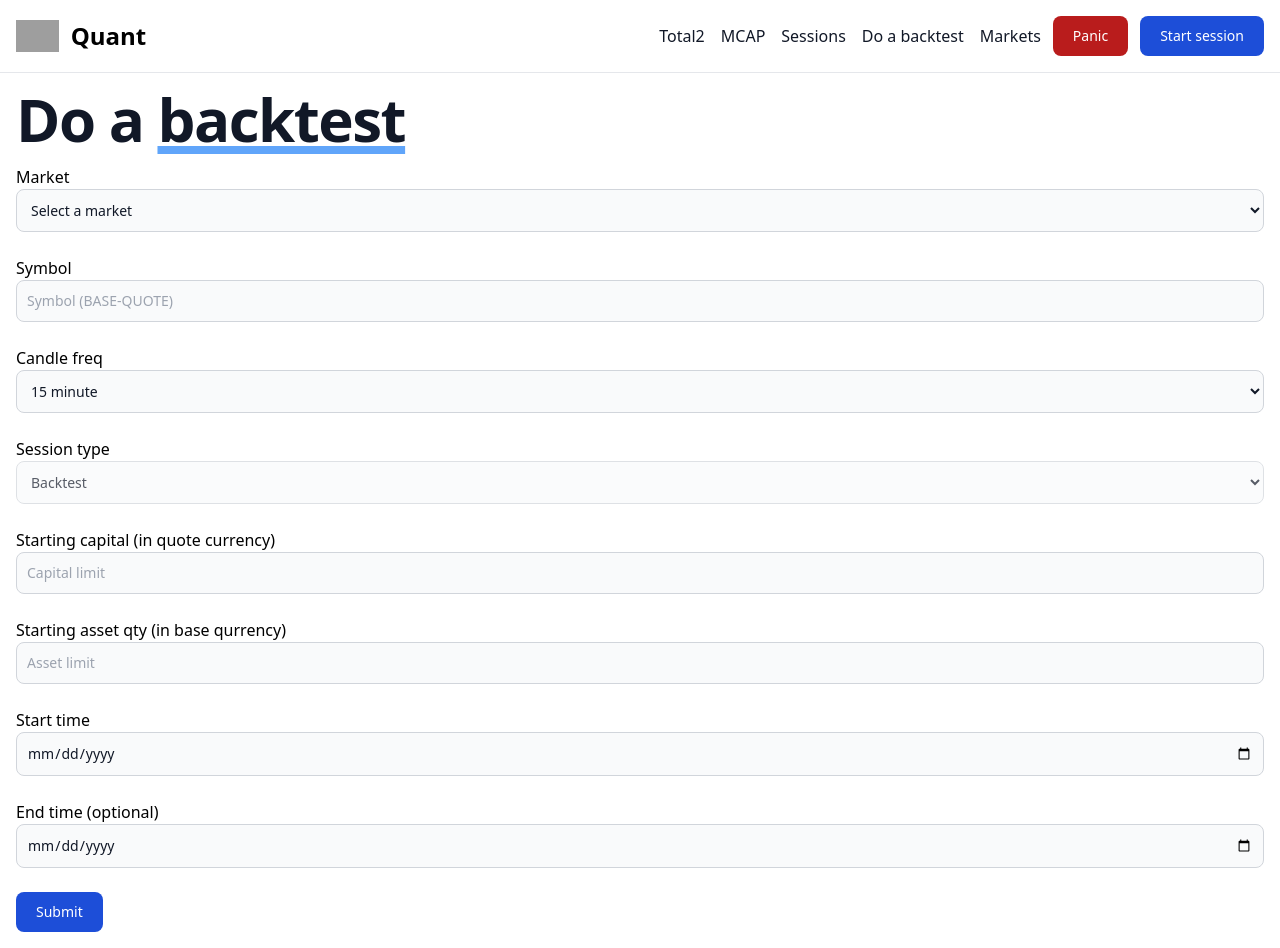
After one commit to selcuko/quantra-be, a Django app: page /backtest/init/ in a window 1280 px wide. The commit adds this page. Run offline with Django 4.2, Linux system fonts and the light colour scheme; data that the repository does not hold is empty; parts of the project's set-up code (start-up, migrations or seed data) failed here and were passed over; some libraries are stand-ins or nearby versions; grey boxes are pictures that could not be loaded.

Commit message:
backtest ui

```diff
--- a/quant/urls.py
+++ b/quant/urls.py
@@ -18,7 +18,7 @@ from django.conf import settings
 from django.contrib import admin
 from django.urls import path
 from django.conf.urls.static import static
-from quantapi.views import HomeView, MarketDetailView, MarketListView, RunningThreadsView, \
+from quantapi.views import BacktestInitView, BacktestResultView, HomeView, MarketDetailView, MarketListView, RunningThreadsView, \
     SessionInitView, SessionListView, SessionManageView, SessionTerminateView, SessionDetailView
 
 urlpatterns = [
@@ -32,6 +32,8 @@ urlpatterns = [
     path('markets/', MarketListView.as_view(), name='market-list'),
     path('market/<int:pk>/', MarketDetailView.as_view(), name='market-detail'),
     path('threads/', RunningThreadsView.as_view(), name='running-threads'),
+    path('backtest/init/', BacktestInitView.as_view(), name='backtest-init'),
+    path('backtest/<int:pk>/', BacktestResultView.as_view(), name='backtest-result'),
 ]
 if settings.DEBUG:
     urlpatterns += static(settings.STATIC_URL, document_root=settings.STATIC_ROOT)
--- a/quantapi/admin.py
+++ b/quantapi/admin.py
@@ -42,3 +42,4 @@ admin.site.register(Order, OrderAdmin)
 admin.site.register(Subscription)
 admin.site.register(Endpoint)
 admin.site.register(LiveLoopCache)
+admin.site.register(Backtest)
--- a/quantapi/apps.py
+++ b/quantapi/apps.py
@@ -19,7 +19,7 @@ def continue_sessions():
                     continue
                 hundred_candles_m = interval_to_minutes(session.freq) * 100
                 if session.last_heartbeat and datetime.now(pytz.UTC) - session.last_heartbeat > timedelta(minutes=hundred_candles_m):
-                    logger.critical(f'Purging session {session} on startup because it has not been updated for a hundred candles ({hundred_candles_m} minutes.)')
+                    logger.critical(f'Purging session {session} on startup because it has not been updated for a hundred candles ({hundred_candles_m} minutes, it\'s been {datetime.now(pytz.UTC) - session.last_heartbeat})')
                     session.status = Session.Status.PURGED
                     session.save()
                     continue
--- a/quantapi/views.py
+++ b/quantapi/views.py
@@ -1,3 +1,4 @@
+import json
 import threading
 from datetime import datetime, timedelta
 
@@ -6,10 +7,11 @@ from django.core.paginator import Paginator
 from django.db.models import Q
 from django.shortcuts import redirect, render
 from django.views import View
+from backtest import async_analyze
 
 from livetest import LiveLoop
 from markets.errors import InsufficientBalance, MarketDisabledTrading, SymbolNotInMarket
-from quantapi.models import (LiveLoopCache, Market, Order, Session, Signal,
+from quantapi.models import (Backtest, LiveLoopCache, Market, Order, Session, Signal,
                              Symbol)
 from strategy import get_strategy
 
@@ -193,3 +195,36 @@ class RunningThreadsView(View):
     def get(self, request):
         threads = threading.enumerate()
         return render(request, 'threads.html', {'threads': threads})
+
+
+class BacktestInitView(View):
+    def get(self, request):
+        markets = set(Market.objects.all().values_list('exchange_name', flat=True))
+        return render(request, 'backtest-init.html', {'markets': markets})
+
+    def post(self, request):
+        form_data = request.POST
+        print(form_data)
+        exchange = form_data['market']
+        symbol = form_data['symbol']
+        freq = form_data['freq']
+        start = form_data['start']
+        end = form_data.get('end', None)
+        if end:
+            end = datetime.strptime(end, '%Y-%m-%d').replace(tzinfo=pytz.UTC)
+        else:
+            end = None
+        start = datetime.strptime(start, '%Y-%m-%d').replace(tzinfo=pytz.UTC)
+
+        backtest = async_analyze(market=exchange, symbol=symbol, freq=freq, start=start, end=end)
+        return redirect('backtest-result', pk=backtest.pk)
+
+
+class BacktestResultView(View):
+    def get(self, request, pk):
+        backtest = Backtest.objects.get(id=pk)
+        report = backtest.report
+        if backtest.report and backtest.status == Backtest.Status.COMPLETED:
+            report = open(f'{backtest.report}').read()
+            report = json.loads(report)
+        return render(request, 'backtest-result.html', {'backtest': backtest, 'report': report})
--- /dev/null
+++ b/templates/backtest-init.html
@@ -0,0 +1,68 @@
+{% extends 'base.html' %}
+{% block content %}
+<section class="p-4">
+  <h1 class="mb-4 text-4xl font-extrabold leading-none tracking-tight text-gray-900 md:text-5xl lg:text-6xl dark:text-white">
+    Do a
+    <span class="underline underline-offset-3 decoration-8 decoration-blue-400 dark:decoration-blue-600">
+      backtest
+    </span>
+  </h1>
+  <form method="POST" action="">
+        {% csrf_token %}
+        <label for="market">Market</label>
+          <select
+          id="market"
+          name="market"
+          class="mb-6 bg-gray-50 border border-gray-300 text-gray-900 text-sm rounded-lg focus:ring-blue-500 focus:border-blue-500 block w-full p-2.5 dark:bg-gray-700 dark:border-gray-600 dark:placeholder-gray-400 dark:text-white dark:focus:ring-blue-500 dark:focus:border-blue-500"
+          required>
+          <option value="" disabled selected>Select a market</option>
+          {% for market in markets %}
+            <option value="{{ market }}">{{ market }}</option>
+          {% endfor %}
+        </select>
+        <div>
+          <label for="symbol">Symbol</label>
+          <input type="text" placeholder="Symbol (BASE-QUOTE)" name="symbol" id="" class="mb-6 bg-gray-50 border border-gray-300 text-gray-900 text-sm rounded-lg focus:ring-blue-500 focus:border-blue-500 block w-full p-2.5 dark:bg-gray-700 dark:border-gray-600 dark:placeholder-gray-400 dark:text-white dark:focus:ring-blue-500 dark:focus:border-blue-500">
+        </div>
+        <div>
+          <label for="type">Candle freq</label>
+          <select name="freq" id="freq" class="mb-6 bg-gray-50 border border-gray-300 text-gray-900 text-sm rounded-lg focus:ring-blue-500 focus:border-blue-500 block w-full p-2.5 dark:bg-gray-700 dark:border-gray-600 dark:placeholder-gray-400 dark:text-white dark:focus:ring-blue-500 dark:focus:border-blue-500"
+          >
+            <option value="" disabled selected>Select a frequency</option>
+            <option value="1 min">1 minute</option>
+            <option value="5 min">5 minute</option>
+            <option value="15 min" selected>15 minute</option>
+            <option value="1 hour">1 hour</option>
+            <option value="4 hour">4 hours</option>
+          </select>
+        </div>
+        <div>
+          <label for="type">Session type</label>
+          <select disabled name="type" id="type" class="mb-6 bg-gray-50 border border-gray-300 text-gray-900 text-sm rounded-lg focus:ring-blue-500 focus:border-blue-500 block w-full p-2.5 dark:bg-gray-700 dark:border-gray-600 dark:placeholder-gray-400 dark:text-white dark:focus:ring-blue-500 dark:focus:border-blue-500"
+          >
+            <option value="" disabled selected>Backtest</option>
+          </select>
+        </div>
+        <div>
+          <label for="capital">Starting capital (in quote currency)</label>
+          <input type="number" placeholder="Capital limit" name="capital" id="" class="mb-6 bg-gray-50 border border-gray-300 text-gray-900 text-sm rounded-lg focus:ring-blue-500 focus:border-blue-500 block w-full p-2.5 dark:bg-gray-700 dark:border-gray-600 dark:placeholder-gray-400 dark:text-white dark:focus:ring-blue-500 dark:focus:border-blue-500" >
+        </div>
+        <div>
+          <label for="assets">Starting asset qty (in base qurrency)</label>
+          <input type="number" placeholder="Asset limit" name="assets" id="" class="mb-6 bg-gray-50 border border-gray-300 text-gray-900 text-sm rounded-lg focus:ring-blue-500 focus:border-blue-500 block w-full p-2.5 dark:bg-gray-700 dark:border-gray-600 dark:placeholder-gray-400 dark:text-white dark:focus:ring-blue-500 dark:focus:border-blue-500" >
+        </div>
+        <div>
+          <label for="shutdown">Start time</label>
+          <input required value="Leave empty to test to date" type="date" placeholder="Optional shutdown date" name="start" id="" class="mb-6 bg-gray-50 border border-gray-300 text-gray-900 text-sm rounded-lg focus:ring-blue-500 focus:border-blue-500 block w-full p-2.5 dark:bg-gray-700 dark:border-gray-600 dark:placeholder-gray-400 dark:text-white dark:focus:ring-blue-500 dark:focus:border-blue-500" >
+        </div>
+        <div>
+          <label for="shutdown">End time (optional)</label>
+          <input type="date" placeholder="Optional shutdown date" name="end" id="" class="mb-6 bg-gray-50 border border-gray-300 text-gray-900 text-sm rounded-lg focus:ring-blue-500 focus:border-blue-500 block w-full p-2.5 dark:bg-gray-700 dark:border-gray-600 dark:placeholder-gray-400 dark:text-white dark:focus:ring-blue-500 dark:focus:border-blue-500" >
+        </div>
+        {% if form_error %}
+        <p class="m-2 text-sm text-red-600 dark:text-red-500"><span class="font-medium">Oops! </span>{{ form_error }}</p>
+        {% endif %}
+        <button type="submit" class="text-white bg-blue-700 hover:bg-blue-800 focus:ring-4 focus:outline-none focus:ring-blue-300 font-medium rounded-lg text-sm w-full sm:w-auto px-5 py-2.5 text-center dark:bg-blue-600 dark:hover:bg-blue-700 dark:focus:ring-blue-800">Submit</button>
+      </form>
+</section>
+{% endblock %}
--- a/templates/base.html
+++ b/templates/base.html
@@ -64,6 +64,10 @@
                 class="pl-4 text-gray-900 rounded hover:bg-gray-100 md:hover:bg-transparent md:border-0 md:hover:text-blue-700 dark:text-white md:dark:hover:text-blue-500 dark:hover:bg-gray-700 dark:hover:text-white md:dark:hover:bg-transparent">
                 Sessions
               </a>
+              <a href="{% url 'backtest-init' %}"
+                class="pl-4 text-gray-900 rounded hover:bg-gray-100 md:hover:bg-transparent md:border-0 md:hover:text-blue-700 dark:text-white md:dark:hover:text-blue-500 dark:hover:bg-gray-700 dark:hover:text-white md:dark:hover:bg-transparent">
+                Do a backtest
+              </a>
               <a href="{% url 'market-list' %}"
                 class="pl-4 text-gray-900 rounded hover:bg-gray-100 md:hover:bg-transparent md:border-0 md:hover:text-blue-700 dark:text-white md:dark:hover:text-blue-500 dark:hover:bg-gray-700 dark:hover:text-white md:dark:hover:bg-transparent">
                 Markets
```
Also changed, not shown: backtest.py (+78 -51 lines), markets/binance.py (+12 -9 lines), markets/kucoin.py (+15 -11 lines), markets/mexc.py (+12 -1 lines), quantapi/models.py (+17 -0 lines), templates/backtest-result.html (added, +96 -0 lines), testman.py (+7 -5 lines), quantapi/migrations/0010_backtest.py (added).
